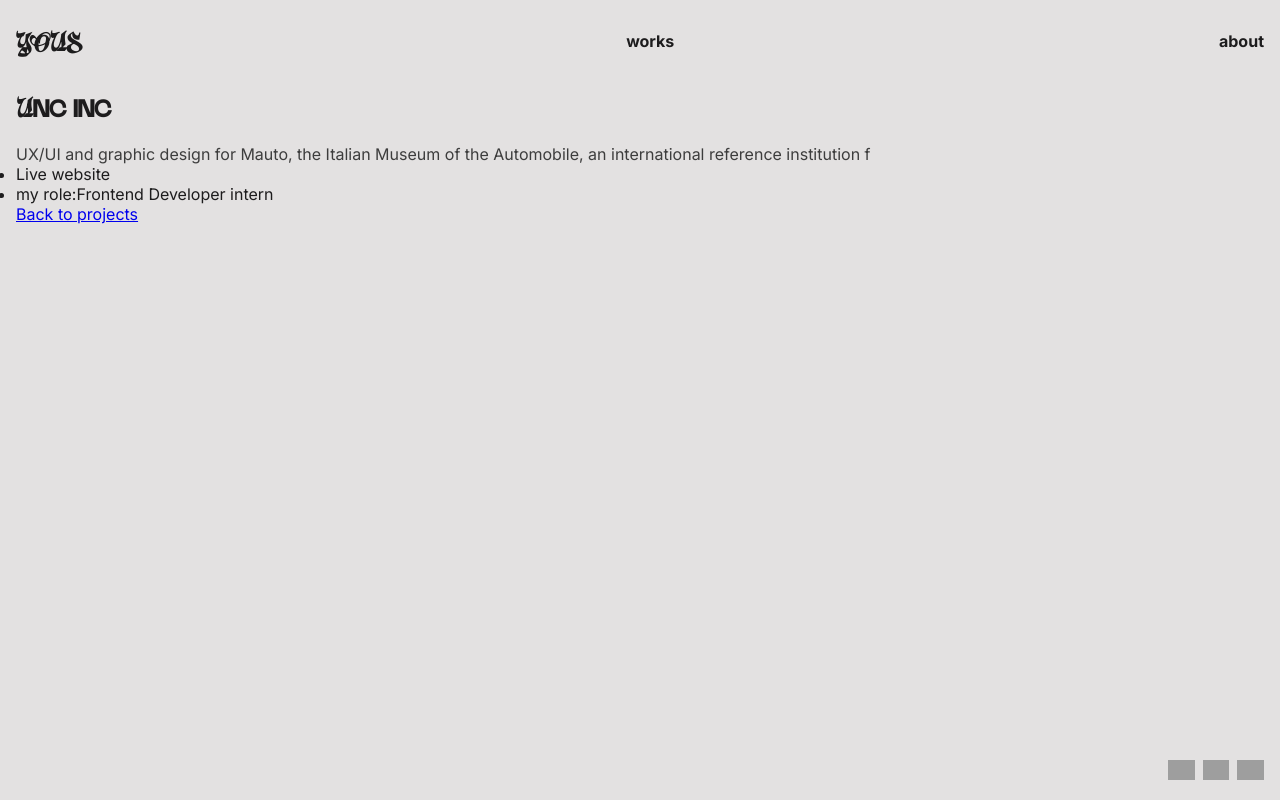
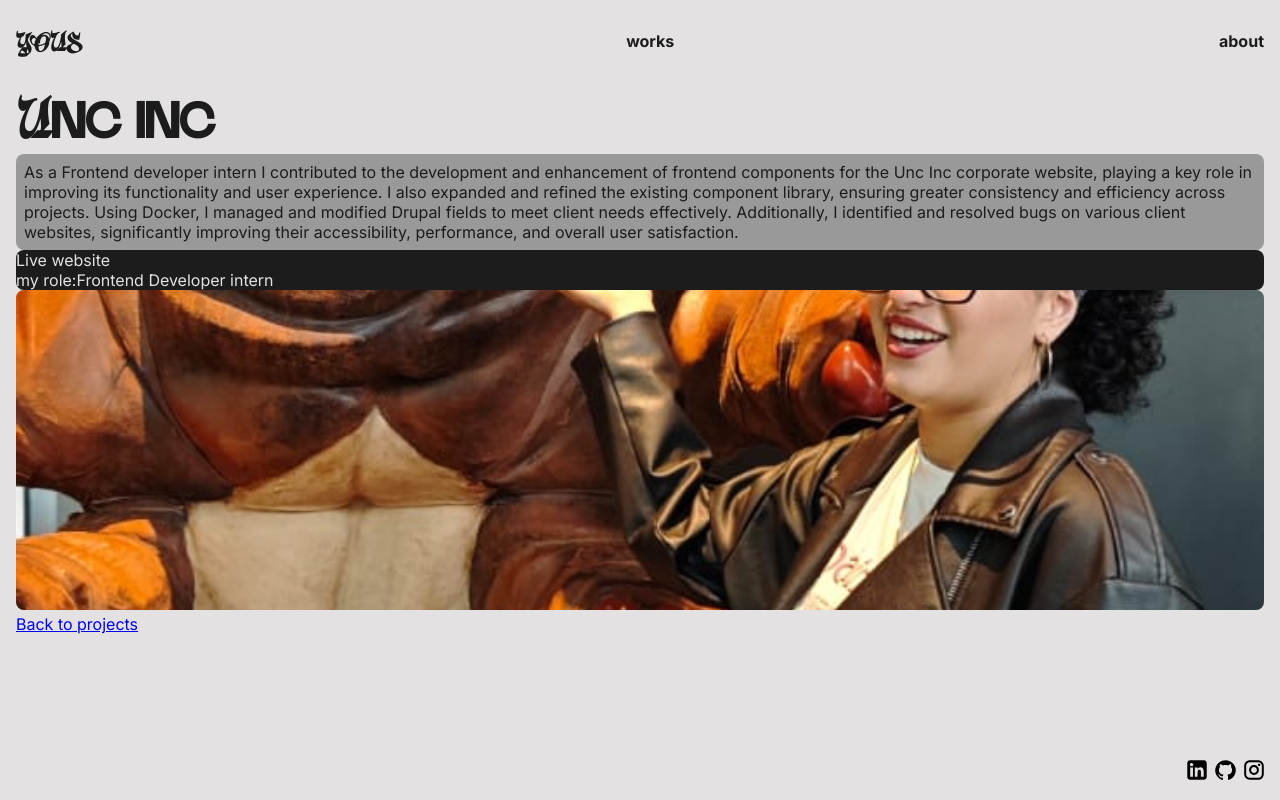
Before and after one commit to YoussraElmortai/portfolio24, a Next.js app: page /works/uncinc in a window 1280 px wide. Built offline with nearby package versions, Linux system fonts and the light colour scheme; grey boxes are pictures that could not be loaded.

Commit message:
styling work page 💡

```diff
--- a/src/app/components/footer/footer.jsx
+++ b/src/app/components/footer/footer.jsx
@@ -5,9 +5,9 @@
         <>
             <footer>
                 <ul>
-                    <li><a aria-label="Linkedin" href="https://www.linkedin.com/in/youssra-elmortai-01/"><img src="linkedin.svg" /></a></li>
-                    <li><a aria-label="Github" href="https://github.com/YoussraElmortai"><img src="github.svg" /></a></li>
-                    <li><a aria-label="Instagram" href="https://www.instagram.com/user.youssra.exe/"><img src="instagram.svg" /></a></li>
+                    <li><a aria-label="Linkedin" href="https://www.linkedin.com/in/youssra-elmortai-01/"><img src="/linkedin.svg" /></a></li>
+                    <li><a aria-label="Github" href="https://github.com/YoussraElmortai"><img src="/github.svg" /></a></li>
+                    <li><a aria-label="Instagram" href="https://www.instagram.com/user.youssra.exe/"><img src="/instagram.svg" /></a></li>
                 </ul>
             </footer>
         </>
--- a/src/app/layout.js
+++ b/src/app/layout.js
@@ -7,9 +7,9 @@
 
 export const metadata = {
   title: "Youssra Elmortai",
-  description: "webdev portfolio",
+  description: "dev portfolio",
   icons: {
-    icon: "me.jpg",
+    icon: "/me.jpg",
   },
 };
 
--- a/src/app/works/page.jsx
+++ b/src/app/works/page.jsx
@@ -5,7 +5,7 @@
   return (
     <>
       <section className='works_intro'>
-        <h2>works</h2>
+        <h1>works</h1>
       </section>
 
       <section className='works'>
--- a/src/app/works/style.css
+++ b/src/app/works/style.css
@@ -1,5 +1,9 @@
 .works_intro {
     margin-bottom: 2rem;
+
+    & h1{
+        font-size: 50px;
+    }
 }
 
 .works{
@@ -42,3 +46,38 @@
         rotate: 45deg;
     }
 }
+
+.work{
+ & h1{
+    font-size: 50px;
+ }
+
+ & img{
+    object-fit: cover;
+    height: 40vh;
+    width: 100%;
+    border-radius: 0.5rem;
+ }
+}
+
+.work_description{
+    background: var(--sec-grey);
+    padding: 0.5rem;
+    border-radius: 0.5rem;
+
+    & p{
+        color: var( --text-color);
+    }
+}
+
+.work_info{
+    background: var(--text-color);
+    color: var(--bg-color);
+    border-radius: 0.5rem;
+
+    & ul{
+        display: flex;
+        flex-flow: column;
+        gap: 0.5;
+    }
+}
--- a/src/app/works/uncinc/page.jsx
+++ b/src/app/works/uncinc/page.jsx
@@ -1,13 +1,22 @@
+import "../style.css";
+
 export default function Uncinc() {
   return (
     <>
-      <section>
-        <h2>Unc inc</h2>
-        <img src=""></img>
+      <section className='work'>
+        <h1>Unc inc</h1>
         <article className='work_description'>
           <p>
-            UX/UI and graphic design for Mauto, the Italian Museum of
-            the Automobile, an international reference institution f
+            As a Frontend developer intern I contributed to the
+            development and enhancement of frontend components for the
+            Unc Inc corporate website, playing a key role in improving
+            its functionality and user experience. I also expanded and
+            refined the existing component library, ensuring greater
+            consistency and efficiency across projects. Using Docker,
+            I managed and modified Drupal fields to meet client needs
+            effectively. Additionally, I identified and resolved bugs
+            on various client websites, significantly improving their
+            accessibility, performance, and overall user satisfaction.
           </p>
         </article>
         <div className='work_info'>
@@ -20,10 +29,8 @@
             </li>
           </ul>
         </div>
-        <div className="work_tech">
-
-        </div>
-        <a href="/works">Back to projects</a>
+        <img src='/bear.jpg'></img>
+        <a href='/works'>Back to projects</a>
       </section>
     </>
   );
```
